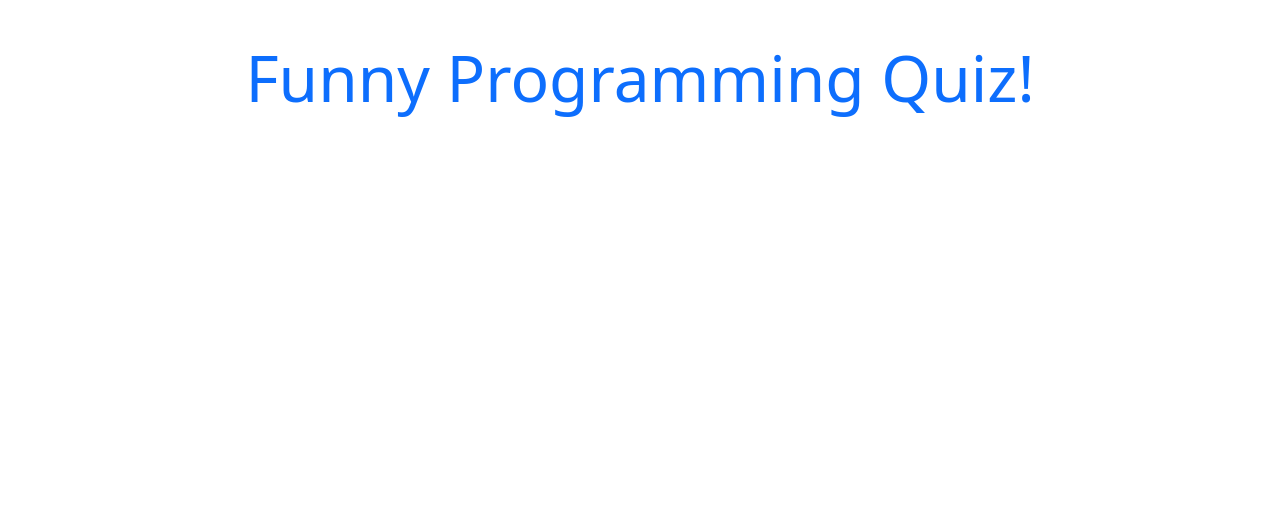
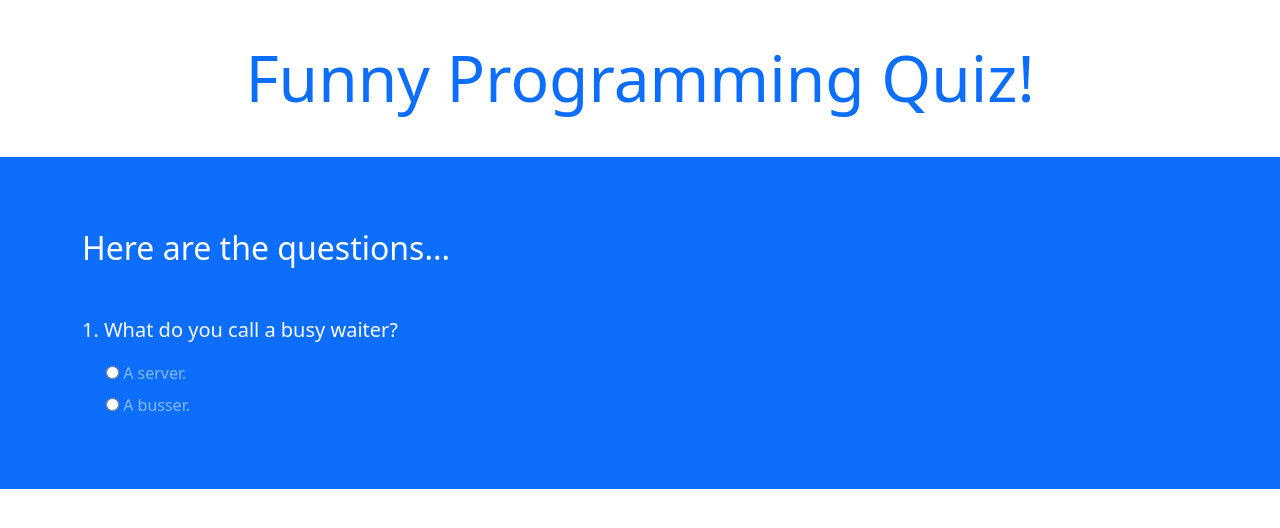
Before and after one commit to shaikrasheed99/funny-programming-quiz, a plain HTML site: page index.html in a window 1280 px wide. Drawn offline with nearby package versions, Linux system fonts and the light colour scheme.

Commit message:
Add. Question-1

```diff
--- a/index.html
+++ b/index.html
@@ -12,5 +12,27 @@
                 <h2 class="text-primary display-3 my-4">Funny Programming Quiz!</h2>
             </div>
         </div>
+
+        <div class="quiz py-4 bg-primary">
+            <div class="container">
+                <h2 class="text-white my-5">Here are the questions...</h2>
+
+                <form class="quiz-questions text-light">
+                    <div class="question-1 my-5">
+                        <p class="lead font-weight-normal">
+                            1. What do you call a busy waiter?
+                        </p>
+                        <div class="form-check my-2 text-white-50">
+                            <input type="radio" name="question1" value="A">
+                            <label class="form-check-label">A server.</label>
+                        </div>
+                        <div class="form-check my-2 text-white-50">
+                            <input type="radio" name="question1" value="B">
+                            <label class="form-check-label">A busser.</label>
+                        </div>
+                    </div>
+                </form>
+            </div>
+        </div>
     </body>
 </html>
```
